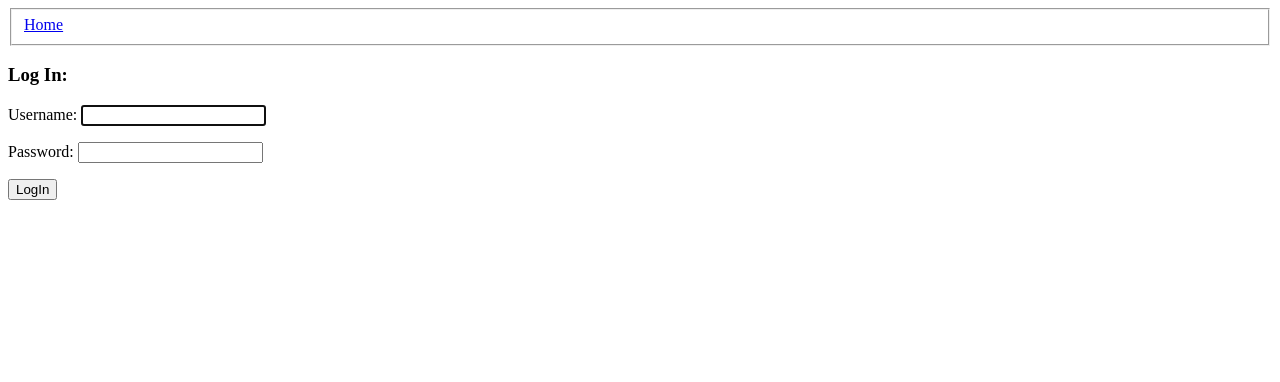
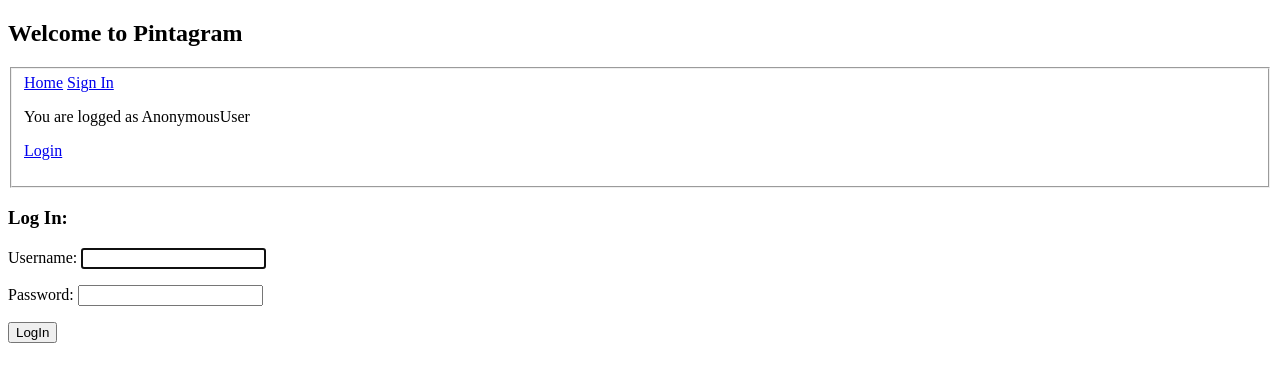
Before and after one commit to AndrzejSzeszko/Pintagram, a Django app: page /login/ in a window 1280 px wide. Shown: the top 382 px of the page. Run offline with Django 3.2, Linux system fonts and the light colour scheme; parts of the project's set-up code (start-up, migrations or seed data) failed here and were passed over.

Commit message:
add links to sign-in, login and logout and other minor stuff

```diff
--- a/src/app_pintagram/templates/app_pintagram/base.html
+++ b/src/app_pintagram/templates/app_pintagram/base.html
@@ -8,8 +8,20 @@
     <title>Pintagram</title>
 </head>
 <body>
+    <h2>Welcome to Pintagram</h2>
     <fieldset>
         <a href="{% url 'list-of-all-photos' %}">Home</a>
+        <a href="{% url 'sign-in' %}">Sign In</a>
+        <p>You are logged as {{ user }}</p>
+        {% if user.is_authenticated %}
+            <p>
+                <a href="{% url 'logout' %}">Logout</a>
+            </p>
+        {% else %}
+            <p>
+                <a href="{% url 'login' %}">Login</a>
+            </p>
+        {% endif %}
     </fieldset>
     {% block content %}
     {% endblock content %}
```
